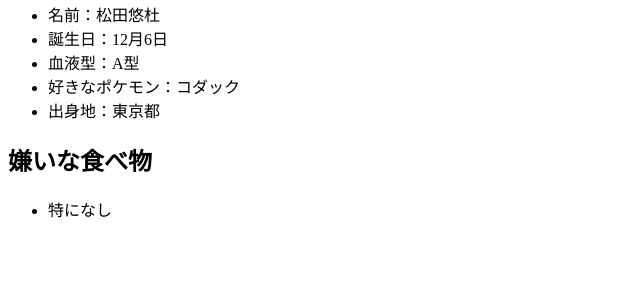
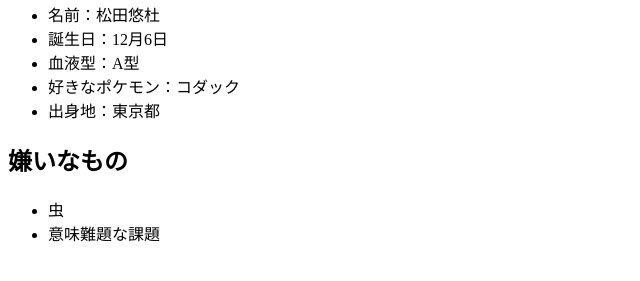
Before and after one commit to YutoMatsuda104/DSProg, a plain HTML site: page index.html in a window 1280 px wide. Shown: the part 113-394 px from the top of the page, without its empty margins (0-640 px from the left). Drawn offline with Linux system fonts and the light colour scheme.

Commit message:
嫌いなものを追記

```diff
--- a/index.html
+++ b/index.html
@@ -21,9 +21,10 @@
             <li>出身地：東京都</li>
         </ul>
 
-        <h2>嫌いな食べ物</h2>
+        <h2>嫌いなもの</h2>
         <ul>
-            <li>特になし</li>
+            <li>虫</li>
+            <li>意味難題な課題</li>
         </ul>
 
     </body>
```
